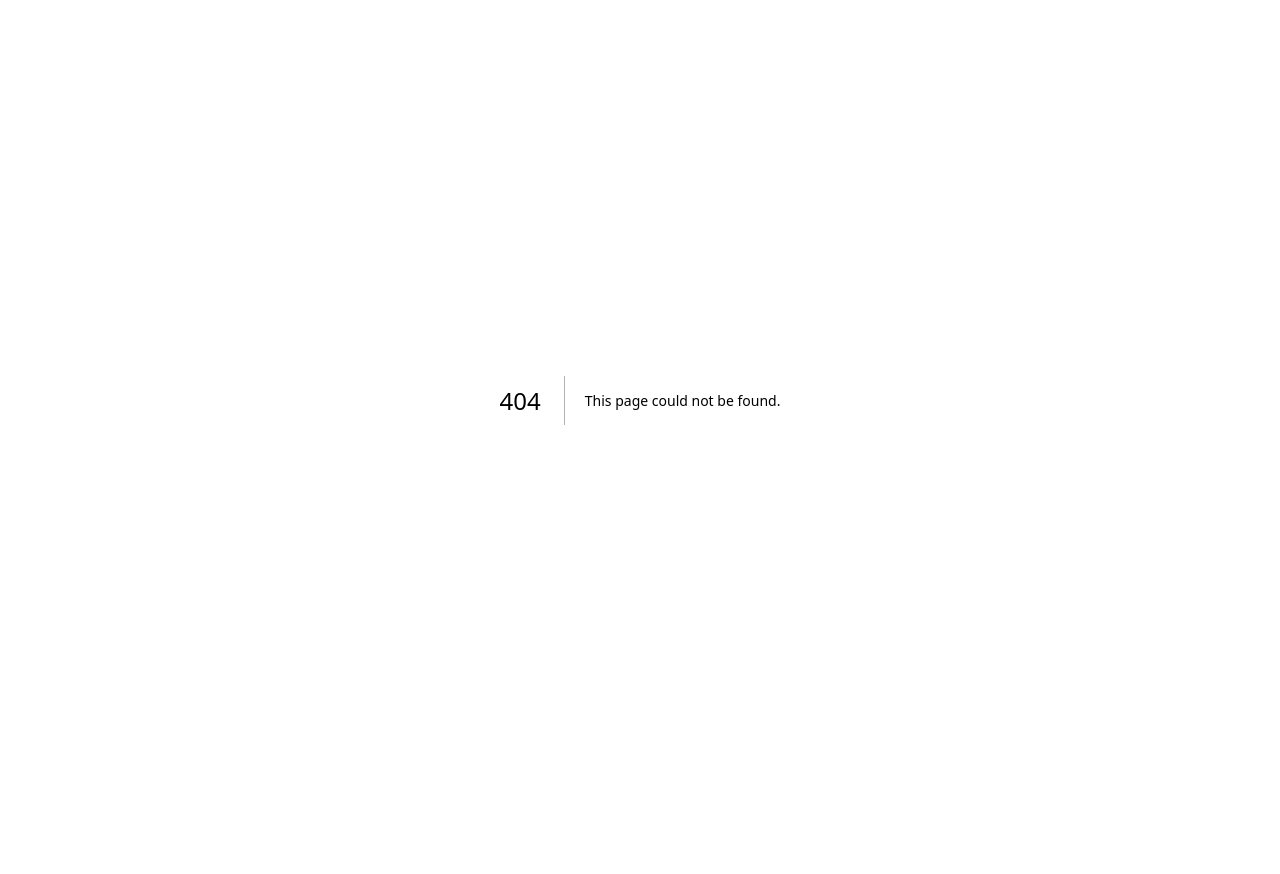
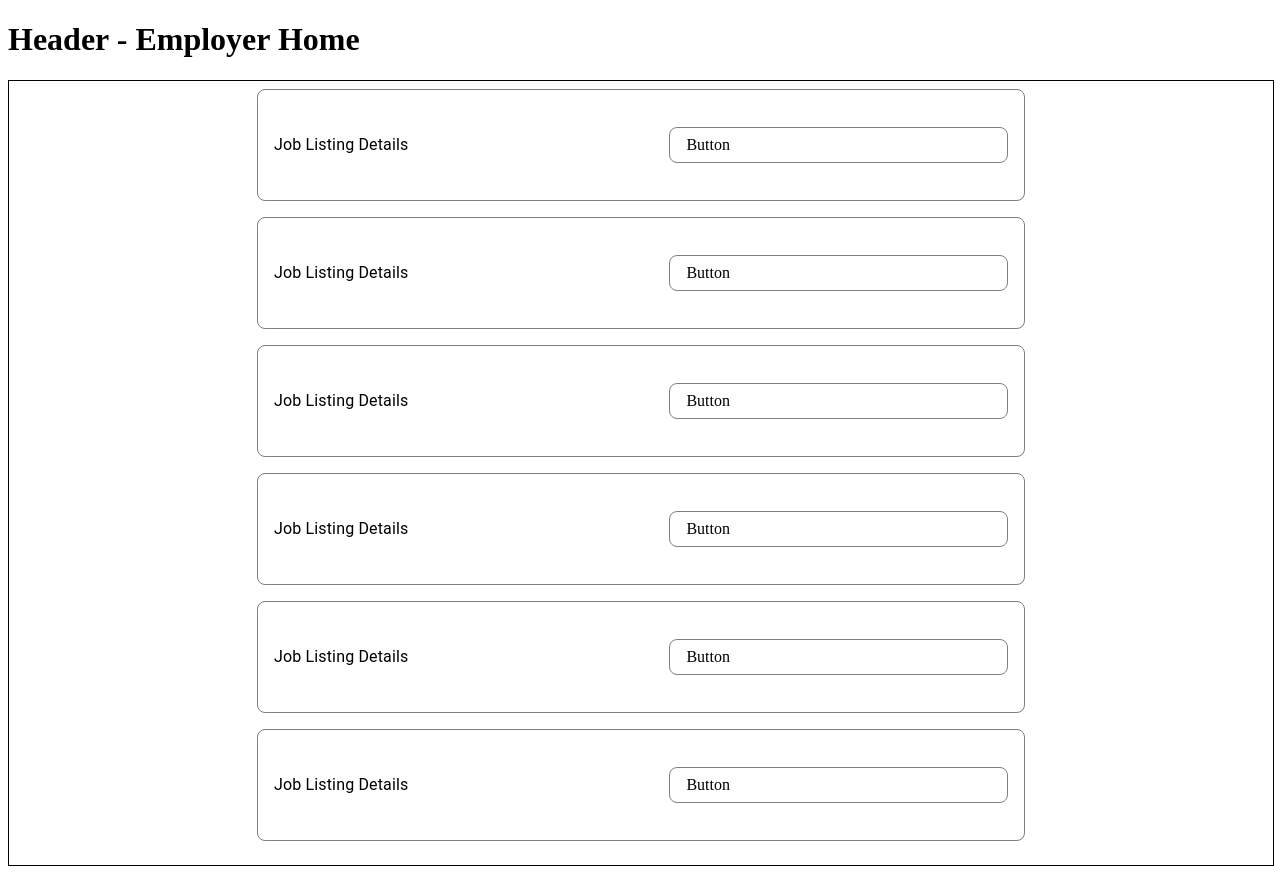
Before and after one commit to Lake-Natron/Pursuit, a Next.js app: page /homeEmployer in a window 1280 px wide. Before the commit this address had no page. Before the commit the page ends 800 px from the top, so only its background shows below. Built offline with nearby package versions, Linux system fonts and the light colour scheme.

Commit message:
initial set up of employer home page, list/list items implemented, src folder created for list cards working on formatting/view applicant button

```diff
--- /dev/null
+++ b/pages/homeEmployer.jsx
@@ -0,0 +1,40 @@
+import React from 'react';
+import { useState, useEffect } from 'react';
+//import axios from 'axios';
+import Box from '@mui/material/Box';
+import Container from '@mui/material/Box';
+import List from '@mui/material/List';
+import ListItem from '@mui/material/ListItem';
+import EmployerJobListCard from '../src/EmployerJobListCard'
+
+const HomeEmployer = () => {
+  const [jobListings, setJobListings] = useState([]);
+
+  useEffect(() => {
+    // axios.get('/')
+    // .then(())
+    // .catch(())
+  }, [])
+
+  return (
+    <>
+    <div>
+      <h1>Header - Employer Home</h1>
+    </div>
+    <Box sx={{width: '100%', minWidth: 480, display: 'flex', alignItems: 'center', justifyContent: 'center', border: '1px solid'}}>
+      <nav aria-label="job-list-container">
+        <List>
+          <EmployerJobListCard></EmployerJobListCard>
+          <EmployerJobListCard></EmployerJobListCard>
+          <EmployerJobListCard></EmployerJobListCard>
+          <EmployerJobListCard></EmployerJobListCard>
+          <EmployerJobListCard></EmployerJobListCard>
+          <EmployerJobListCard></EmployerJobListCard>
+        </List>
+      </nav>
+    </Box>
+    </>
+  )
+}
+
+export default HomeEmployer;
--- /dev/null
+++ b/src/EmployerJobListCard.jsx
@@ -0,0 +1,21 @@
+import React from 'react';
+import { useState, useEffect } from 'react';
+//import axios from 'axios';
+import Box from '@mui/material/Box';
+import Container from '@mui/material/Box';
+import ListItem from '@mui/material/ListItem';
+import ListItemButton from '@mui/material/ListItemButton';
+import ListItemText from '@mui/material/ListItemText';
+
+const EmployerJobListCard = () => {
+  return (
+    <>
+    <ListItem sx={{border:'1px solid grey', width:'60vw', minHeight:'7em', marginBottom: '1em', borderRadius: '8px', overflow: 'hidden'}}>
+        <ListItemText primary='Job Listing Details' />
+        <ListItemButton sx={{border:'1px solid grey', borderRadius: '8px', overflow: 'hidden'}}> Button </ListItemButton>
+    </ListItem>
+    </>
+  )
+}
+
+export default EmployerJobListCard;
```
